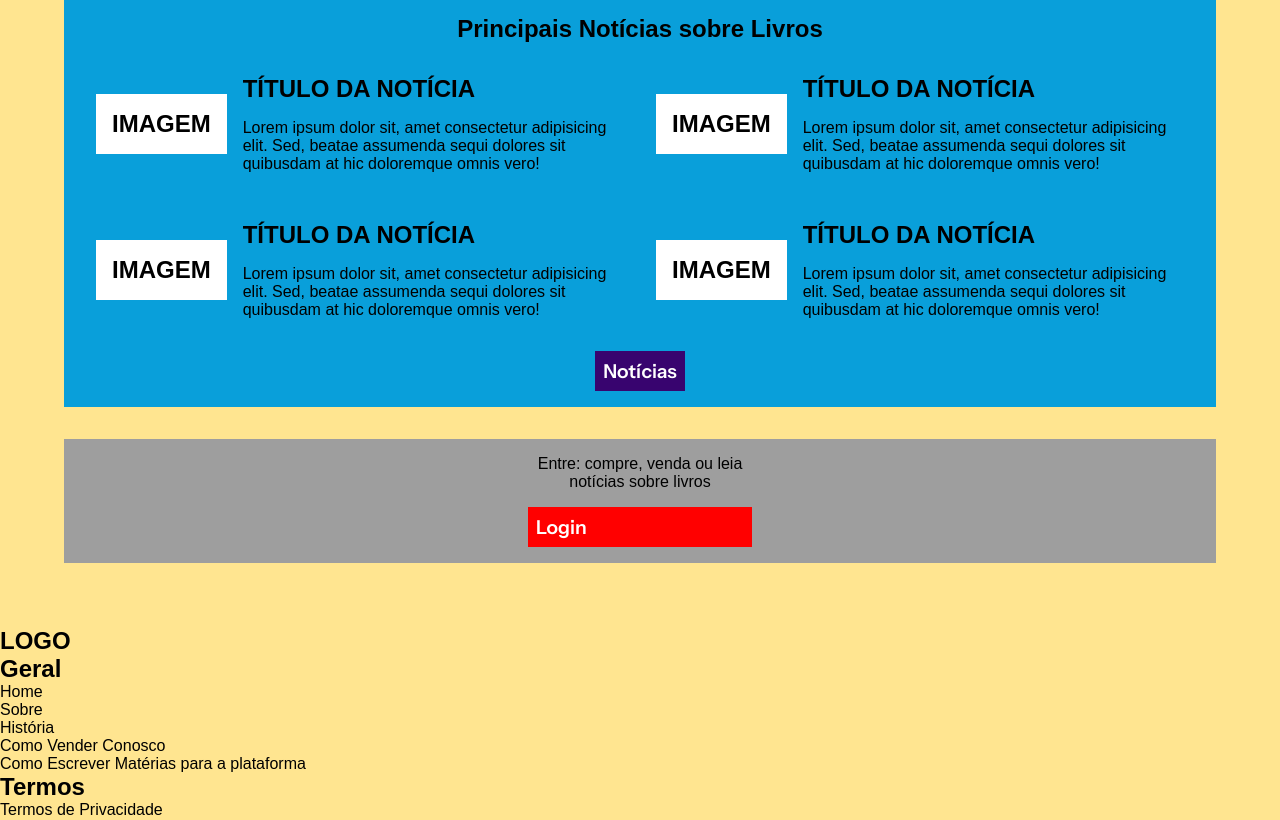
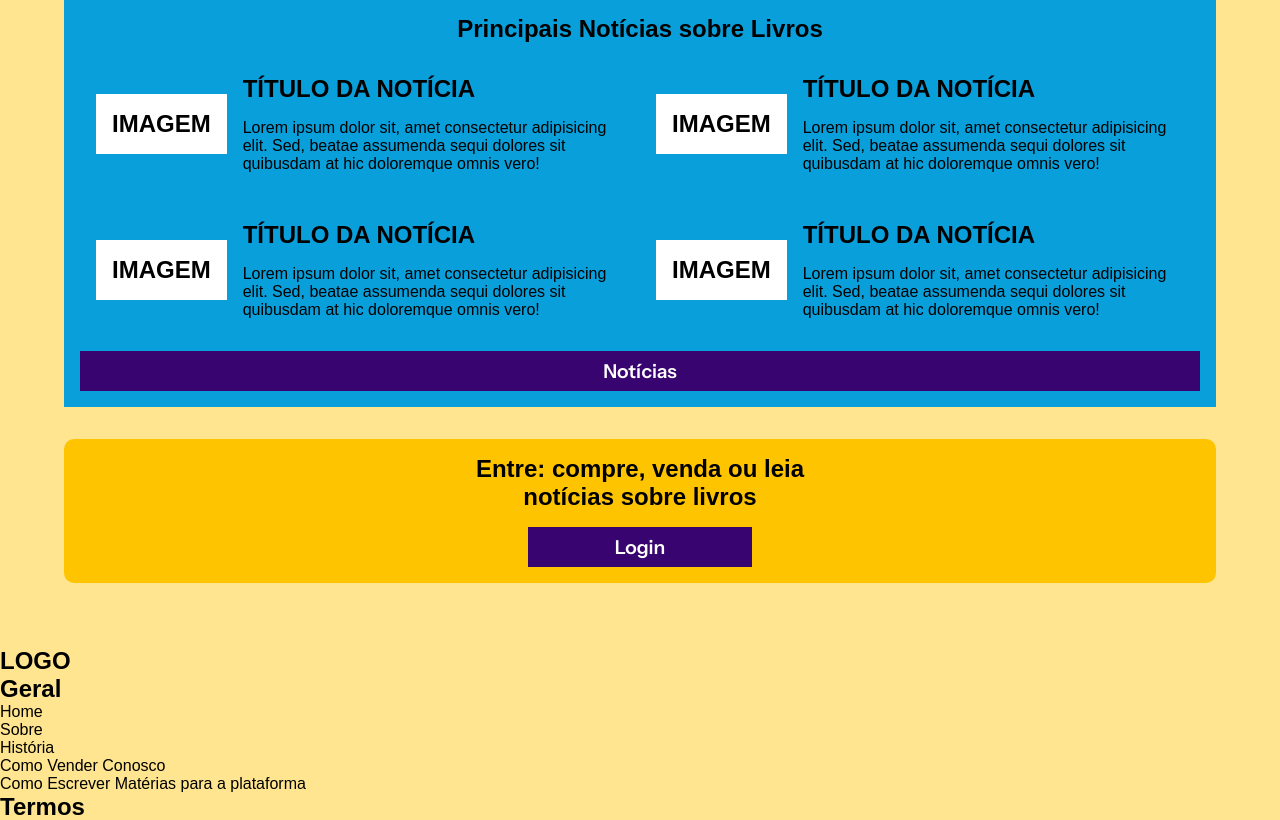
Before and after one commit to rodrigo-fullstack/jovem-pagina, a PHP site: page / in a window 1280 px wide. Shown: the part 1605-2425 px from the top of the page. Run offline with PHP 8.4, Linux system fonts and the light colour scheme; some web fonts are replaced.

Commit message:
feat (style): Estilizando Botões, links e Cta-container

```diff
--- a/assets/css/btn.css
+++ b/assets/css/btn.css
@@ -32,6 +32,24 @@
     */
 }
 
+.btn:hover{
+    box-shadow: inset 0 0 0 3px #c300ff;
+}
+
+.nav-link:hover{
+    box-shadow: none;
+}
+
 button.btn{
     text-align: left;
 }
+
+.btn-news{
+    width: 100%;
+    justify-content: center;
+}
+
+.cta-container .login{
+    width: 20%;
+    justify-content: center;
+}
--- a/assets/css/cta-container.css
+++ b/assets/css/cta-container.css
@@ -4,16 +4,10 @@
     align-items: center;
     gap: 1rem;
     padding: 1rem;
-    background-color: rgb(158, 158, 158);
+    background-color: var(--header-bg-row-01);
+    border-radius: 10px;
 }
 .cta-desc{
-    width: 20%;
+    width: 30%;
     text-align: center;
 }
-
-.cta-container .login{
-    background: red;
-    width: 20%;
-    text-align: center;
-    padding: 0.5rem;
-}
--- a/index.html
+++ b/index.html
@@ -45,12 +45,15 @@
                     </li>
 
                     <li class="nav-item">
+
                         <div class="cart-shopping-container">
                             <img src="assets/img/shopping-cart.svg" alt="">
                         </div>
+
                         <div class="cart-items">
                             5
                         </div>
+
                         <h1 class="cart-title">
                             Carrinho
                         </h1>
@@ -69,7 +72,7 @@
 
                 <ul class="nav-list">
                     <li class="nav-item">
-                        <a href="#" class="btn news-link">Notícias</a>
+                        <a href="#" class="btn btn-news">Notícias</a>
                     </li>
 
                     <li class="nav-item discount">
@@ -465,14 +468,14 @@
             </div>
 
             <div class="news-container-button">
-                <a href="#" class="btn news-link">Notícias</a>
+                <a href="#" class="btn btn-news">Notícias</a>
             </div>
 
 
         </article>
 
         <article class="cta-container">
-            <p class="cta-desc">Entre: compre, venda ou leia notícias sobre livros</p>
+            <h1 class="cta-desc">Entre: compre, venda ou leia notícias sobre livros</h1>
             <a href="#" class="btn login">Login</a>
 
         </article>
```
